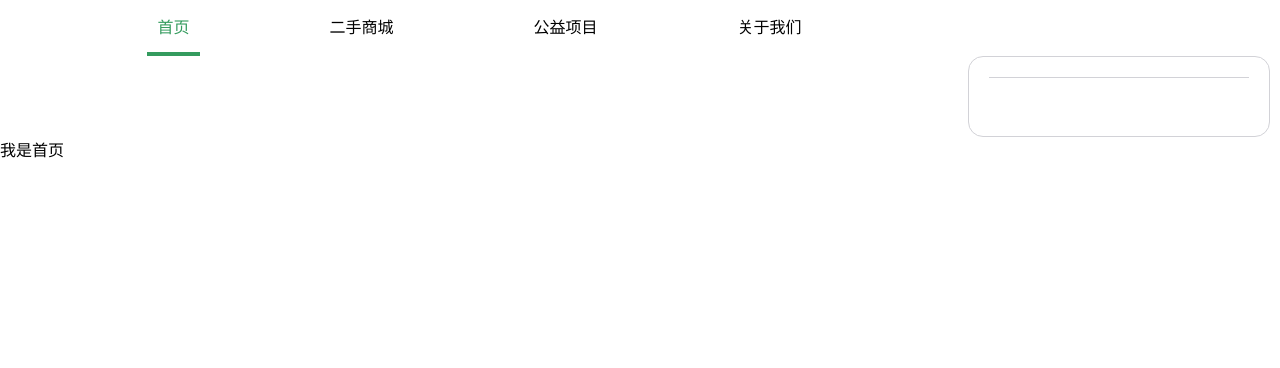
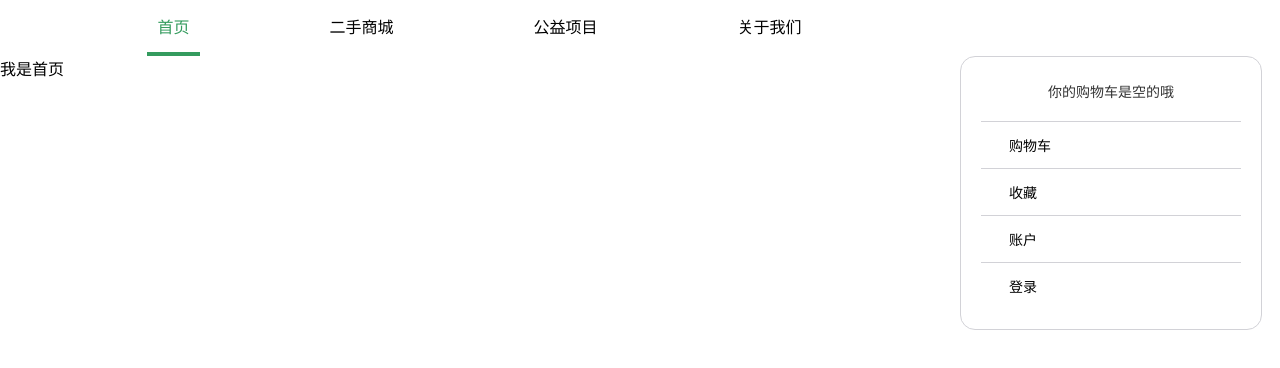
Before and after one commit to Eliane-cc/wuyi_used, a Vue app: page /index in a window 1280 px wide. Shown: the top 368 px of the page. Built offline with nearby package versions, Linux system fonts and the light colour scheme.

Commit message:
feat: 首页导航栏更多显示框封装

```diff
--- a/public/index.html
+++ b/public/index.html
@@ -6,7 +6,7 @@
     <meta name="viewport" content="width=device-width,initial-scale=1.0">
     <link rel="icon" href="<%= BASE_URL %>favicon.ico">
     <title><%= htmlWebpackPlugin.options.title %></title>
-    <script src="//at.alicdn.com/t/font_2162459_6zwnf3xibow.js"></script>
+    <script src="//at.alicdn.com/t/font_2162459_5s8ii8l4bus.js"></script>
   </head>
   <style>
     body{
--- a/src/components/Index/More.vue
+++ b/src/components/Index/More.vue
@@ -1,10 +1,14 @@
 <template>
   <div>
     <div class="more_contain">
+      <div class="caret_up">
+        <icon-svg icon-class="icon-up" class="caret_up_icon"></icon-svg>
+      </div>
+      <div class="more_info">你的购物车是空的哦</div>
       <div class="more_con" v-for="(item,index) in list">
         <div class="more_list">
-          <icon-svg :icon-class="icon" class="icon_svg" :style="{color: iconColor}"></icon-svg>
-          <div>{{listText}}</div>
+          <icon-svg :icon-class="item.icon" class="icon_svg" :style="{color: iconColor}"></icon-svg>
+          <div>{{item.listText}}</div>
         </div>
       </div>
     </div>
@@ -19,7 +23,7 @@
         iconColor: '#40A072',
         list: [{
           icon: 'icon-caigou',
-          listText: '购物袋'
+          listText: '购物车'
         },{
           icon: 'icon-calendar',
           listText: '收藏'
@@ -37,11 +41,9 @@
 
 <style scoped>
   .more_contain{
-    display: flex;
-    flex-direction: row;
-    justify-content: left;
+    position: absolute;
     width: 260px;
-    margin-right: 10px;
+    margin-right: 18px;
     border: 1px solid #D2D2D7;
     padding: 20px;
     border-radius: 15px;
@@ -49,12 +51,34 @@
   .more_list{
     display: flex;
     flex-direction: row;
-    justify-content: left;
+    justify-items: left;
     border-top: 1px solid #D2D2D7;
     width: 100%;
-    padding: 10px 0px 10px 0px;
+    padding: 13px 0px 13px 0px;
+    font-size: 14px;
+    cursor: pointer;
+  }
+  .caret_up{
+    margin-top: -35px;
+    text-align: center;
+  }
+  .caret_up_icon{
+    color: #D2D2D7;
+  }
+  .more_list:hover{
+    color: #349B5E;
+  }
+  .more_info{
+    text-align: center;
+    margin-top: 20px;
+    margin-bottom: 20px;
+    color: #333;
+    font-size: 14px;
   }
   .more_con{
     width: 100%;
   }
+  .icon_svg{
+    margin-right: 10px;
+  }
 </style>
--- a/src/components/Index/Navigation.vue
+++ b/src/components/Index/Navigation.vue
@@ -17,12 +17,12 @@
         <div class="nav_item nav_icon">
           <icon-svg icon-class="icon-search"/>
         </div>
-        <div class="nav_item nav_icon">
+        <div class="nav_item nav_icon" v-bind="showMore">
           <icon-svg icon-class="icon-shop"/>
         </div>
       </div>
     </div>
-    <more class="aside"></more>
+    <more class="aside" v-if="isShowMore"></more>
   </div>
 
 </template>
@@ -38,11 +38,13 @@
     },
     data(){
       return{
-
+        isShowMore: true
       }
     },
     methods: {
-
+      showMore(){
+        this.isShowMore = true
+      }
     }
   }
 </script>
--- a/src/views/Index.vue
+++ b/src/views/Index.vue
@@ -1,5 +1,5 @@
 <template>
-  <div>我是首页</div>
+  <div class="index">我是首页</div>
 </template>
 
 <script>
@@ -9,5 +9,8 @@
 </script>
 
 <style scoped>
+  .index{
+    position: absolute;
 
+  }
 </style>
```
